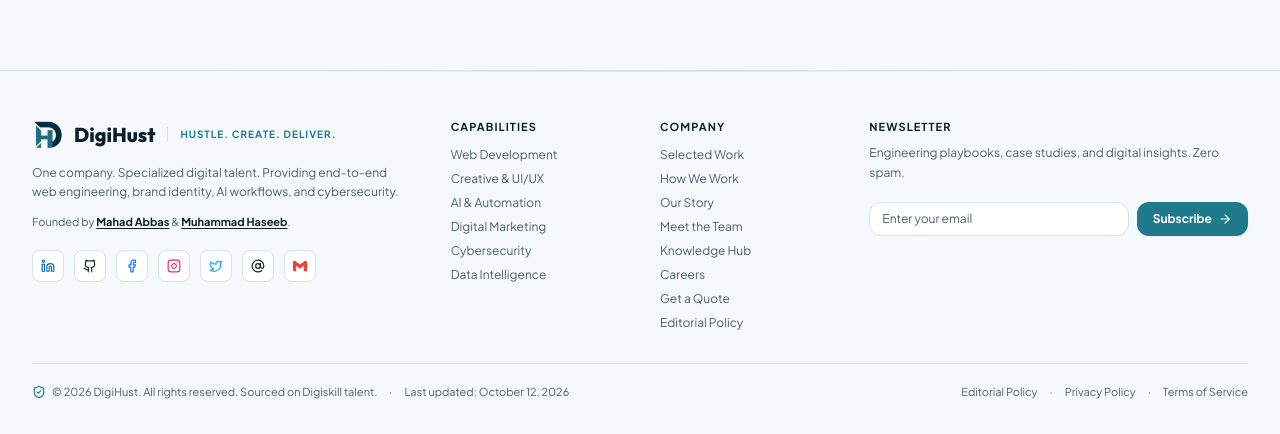
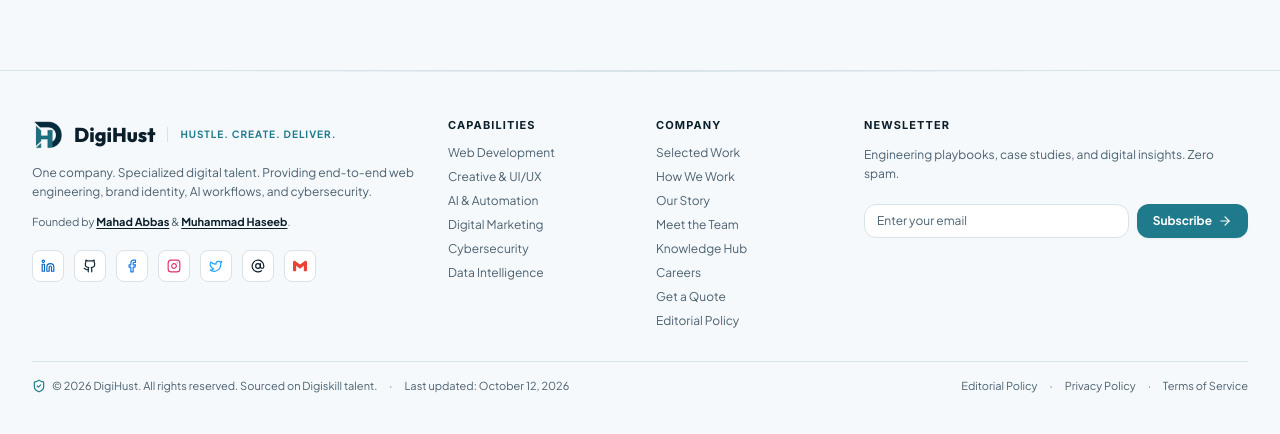
Before and after one commit to DigiHust-Official/DigiHust-v2.0, a React (Vite) app: page /careers in a window 1280 px wide. Shown: the part 945-1379 px from the top of the page. After the commit the page ends 1355 px from the top, so only its background shows below. Built offline with nearby package versions, Linux system fonts and the light colour scheme; no server answers; the database is empty.

Commit message:
feat(footer): 3. align edges with Work section, unify column baselines, and remove extra space

```diff
--- /dev/null
+++ b/src/components/layout/Footer.css
@@ -0,0 +1,125 @@
+/* Footer.css - Calibrated footer container, column alignment, and spacing */
+
+.dh-footer {
+  background-color: var(--bg-page);
+  border-top: 1px solid var(--border-subtle);
+  padding-top: clamp(32px, 3.6vw, 52px);
+  padding-bottom: 0;
+  padding-inline: clamp(1.25rem, 4vw, 2rem);
+  position: relative;
+  overflow: hidden;
+  box-sizing: border-box;
+  width: 100%;
+}
+
+.dh-footer__container {
+  max-width: 80rem; /* 1280px / max-w-7xl */
+  margin-inline: auto;
+  width: 100%;
+  box-sizing: border-box;
+}
+
+.dh-footer__grid {
+  display: grid;
+  grid-template-columns: 1fr;
+  gap: 2rem;
+  padding-bottom: clamp(24px, 3vw, 32px);
+  border-bottom: 1px solid var(--border-subtle);
+  align-items: start;
+}
+
+@media (min-width: 768px) {
+  .dh-footer__grid {
+    grid-template-columns: repeat(2, minmax(0, 1fr));
+  }
+}
+
+@media (min-width: 1024px) {
+  .dh-footer__grid {
+    grid-template-columns: repeat(12, minmax(0, 1fr));
+    column-gap: clamp(2rem, 2.5vw, 2.5rem);
+  }
+}
+
+.dh-footer__col-brand {
+  display: flex;
+  flex-direction: column;
+}
+
+@media (min-width: 1024px) {
+  .dh-footer__col-brand {
+    grid-column: span 4;
+  }
+}
+
+.dh-footer__col-links {
+  display: flex;
+  flex-direction: column;
+}
+
+@media (min-width: 1024px) {
+  .dh-footer__col-links {
+    grid-column: span 2;
+  }
+}
+
+.dh-footer__col-newsletter {
+  display: flex;
+  flex-direction: column;
+}
+
+@media (min-width: 1024px) {
+  .dh-footer__col-newsletter {
+    grid-column: span 4;
+  }
+}
+
+/* Headings share one baseline */
+.dh-footer__heading {
+  font-family: var(--font-text, 'Inter', system-ui, sans-serif);
+  font-size: 11px;
+  font-weight: 800;
+  color: var(--text-heading);
+  text-transform: uppercase;
+  letter-spacing: 0.1em;
+  line-height: 16px;
+  margin: 0;
+  padding: 0;
+}
+
+/* Top line of logo aligns with headings' cap height */
+.dh-footer__brand-header {
+  display: flex;
+  align-items: center;
+  gap: 0.75rem;
+  flex-wrap: wrap;
+  margin-top: 2px;
+}
+
+.dh-footer__brand-header img {
+  display: block;
+}
+
+/* Offset below headings: link lists and newsletter intro text share exact same offset */
+.dh-footer__col-content {
+  margin-top: 12px;
+}
+
+/* Bottom Bar: padding-block 16px with zero extra space below */
+.dh-footer__bottom {
+  display: flex;
+  flex-direction: column;
+  align-items: center;
+  justify-content: space-between;
+  gap: 1rem;
+  padding-block: 16px;
+  font-size: 11px;
+  color: var(--text-dim);
+  box-sizing: border-box;
+}
+
+@media (min-width: 640px) {
+  .dh-footer__bottom {
+    flex-direction: row;
+  }
+}
--- a/src/components/layout/Footer.tsx
+++ b/src/components/layout/Footer.tsx
@@ -6,6 +6,7 @@ import logo96 from '../../assets/logo-96.webp';
 import logo192 from '../../assets/logo-192.webp';
 import { LAST_UPDATED, LAST_UPDATED_DISPLAY } from '../../config/siteConfig';
 import { dbService } from '../../lib/dbService';
+import './Footer.css';
 
 interface SocialLink {
   label: string;
@@ -102,10 +103,11 @@ const NewsletterForm: React.FC = () => {
   };
 
   return (
-    <div className="space-y-2">
-      <h3 className="text-[11px] font-extrabold text-[var(--text-heading)] uppercase tracking-widest">
+    <div className="dh-footer__col">
+      <h3 className="dh-footer__heading">
         Newsletter
       </h3>
+      <div className="dh-footer__col-content space-y-2">
         <p className="text-xs text-[var(--text-muted)] leading-relaxed">
           Engineering playbooks, case studies, and digital insights. Zero spam.
         </p>
@@ -175,23 +177,24 @@ const NewsletterForm: React.FC = () => {
         </form>
       )}
       </div>
+    </div>
   );
 };
 
 export const Footer: React.FC = () => {
   return (
-    <footer className="bg-[var(--bg-page)] border-t border-[var(--border-subtle)] pt-10 sm:pt-12 pb-6 sm:pb-8 px-6 lg:px-8 relative overflow-hidden" aria-label="Site Footer">
+    <footer className="dh-footer" aria-label="Site Footer">
       {/* Subtle top ambient border */}
       <div className="absolute top-0 left-1/2 -translate-x-1/2 w-full max-w-4xl h-px bg-gradient-to-r from-transparent via-[var(--border-subtle)] to-transparent pointer-events-none" />
 
-      <div className="max-w-7xl mx-auto">
+      <div className="dh-footer__container">
 
         {/* Top Grid (Responsive 4-column layout with compact breathing room) */}
-        <div className="grid grid-cols-1 md:grid-cols-2 lg:grid-cols-12 gap-8 xl:gap-10 pb-8 border-b border-[var(--border-subtle)]">
+        <div className="dh-footer__grid">
 
           {/* Brand Column */}
-          <div className="lg:col-span-4 space-y-3">
-            <div className="flex items-center gap-3 flex-wrap">
+          <div className="dh-footer__col-brand">
+            <div className="dh-footer__brand-header">
               <Link to="/" className="inline-flex items-center space-x-2.5 group">
                 <img
                   src={logo96}
@@ -210,6 +213,7 @@ export const Footer: React.FC = () => {
                 Hustle. Create. Deliver.
               </span>
             </div>
+            <div className="dh-footer__col-content space-y-3">
               <p className="text-xs text-[var(--text-muted)] max-w-md leading-relaxed">
                 One company. Specialized digital talent. Providing end-to-end web engineering, brand identity, AI workflows, and cybersecurity.
               </p>
@@ -246,10 +250,12 @@ export const Footer: React.FC = () => {
                 })}
               </div>
             </div>
+          </div>
 
           {/* Capabilities */}
-          <div className="lg:col-span-2 space-y-3">
-            <h3 className="text-[11px] font-extrabold text-[var(--text-heading)] uppercase tracking-widest">Capabilities</h3>
+          <div className="dh-footer__col-links">
+            <h3 className="dh-footer__heading">Capabilities</h3>
+            <div className="dh-footer__col-content">
               <ul className="grid grid-cols-2 md:grid-cols-1 gap-x-4 gap-y-2 text-xs text-[var(--text-muted)]">
                 {[
                   { name: 'Web Development', href: '/services/saas-mvp-development' },
@@ -270,10 +276,12 @@ export const Footer: React.FC = () => {
                 ))}
               </ul>
             </div>
+          </div>
 
           {/* Navigation */}
-          <div className="lg:col-span-2 space-y-3">
-            <h3 className="text-[11px] font-extrabold text-[var(--text-heading)] uppercase tracking-widest">Company</h3>
+          <div className="dh-footer__col-links">
+            <h3 className="dh-footer__heading">Company</h3>
+            <div className="dh-footer__col-content">
               <ul className="grid grid-cols-2 md:grid-cols-1 gap-x-4 gap-y-2 text-xs text-[var(--text-muted)]">
                 {[
                   { label: 'Selected Work', href: '/portfolio' },
@@ -296,16 +304,17 @@ export const Footer: React.FC = () => {
                 ))}
               </ul>
             </div>
+          </div>
 
           {/* Newsletter Column */}
-          <div className="lg:col-span-4 space-y-3">
+          <div className="dh-footer__col-newsletter">
             <NewsletterForm />
           </div>
 
         </div>
 
         {/* Bottom Row */}
-        <div className="flex flex-col sm:flex-row items-center justify-between gap-4 pt-5 pb-1 text-[11px] text-[var(--text-dim)]">
+        <div className="dh-footer__bottom">
           <div className="flex flex-col sm:flex-row items-center gap-2 sm:gap-3 text-center sm:text-left">
             <div className="flex items-center space-x-1.5">
               <ShieldCheck className="w-3.5 h-3.5 text-[var(--brand-teal)]" />
```
Lines whose indentation alone changed are shown as unchanged.
